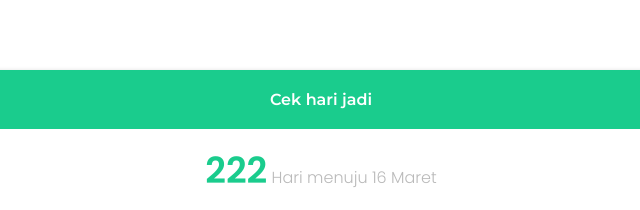
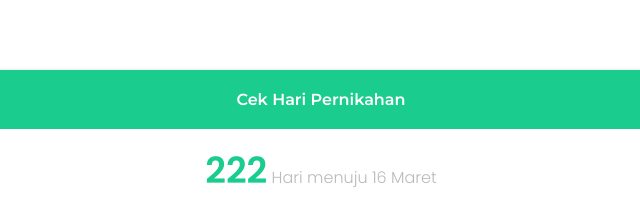
Before and after one commit to jianfitri/jianfitri.github.io, a plain HTML site: page index.html in a window 1280 px wide. Shown: the part 1358-1568 px from the top of the page, 319-959 px from the left. Drawn offline with nearby package versions, Linux system fonts and the light colour scheme.

Commit message:
Update index.html

```diff
--- a/index.html
+++ b/index.html
@@ -226,7 +226,7 @@
         <div class="row text-center" data-aos="fade-left">
           <div class="col-lg-12 col-md-12 mt-12 mt-md-0">
             <div class="box featured" data-aos="zoom-in" data-aos-delay="200">
-              <h3>Cek hari jadi</h3>
+              <h3>Cek Hari Pernikahan</h3>
               <h4 id="harijadinya"> 19</h4>
               <ul>
                 <li>NB : Jangan sampek lupa</li>
```
